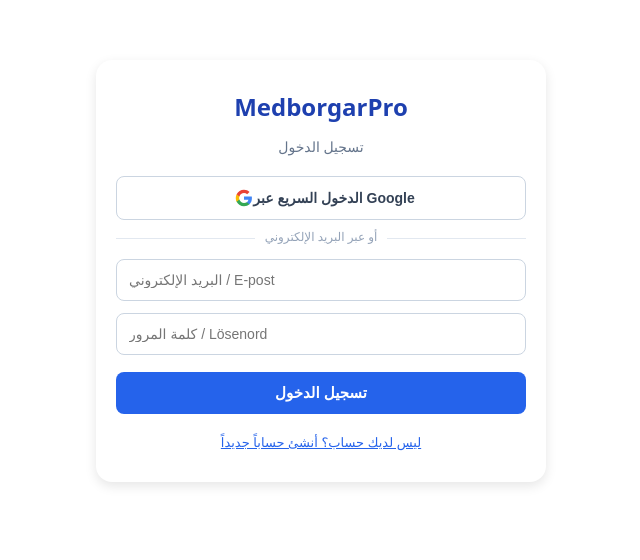
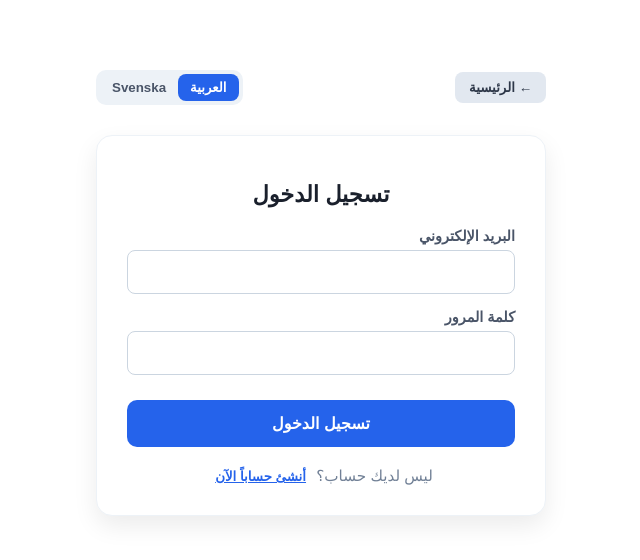
Before and after one commit to aljanabiali888-sys/medborgarpro, a Next.js app: page /login in a window 1280 px wide. Shown: the top 560 px of the page, without its empty margins (319-959 px from the left). Built offline with nearby package versions, Linux system fonts and the light colour scheme; no server answers.

Commit message:
Update login.js

```diff
--- a/pages/login.js
+++ b/pages/login.js
@@ -1,218 +1,177 @@
-import React, { useState } from 'react';
-import { createClient } from '@supabase/supabase-js';
-
-const supabaseUrl = process.env.NEXT_PUBLIC_SUPABASE_URL || '';
-const supabaseAnonKey = process.env.NEXT_PUBLIC_SUPABASE_ANON_KEY || '';
-const supabase = createClient(supabaseUrl, supabaseAnonKey);
+import Head from 'next/head'
+import { useState, useEffect } from 'react'
+import { useRouter } from 'next/router'
 
 export default function Login() {
-  const [email, setEmail] = useState('');
-  const [password, setPassword] = useState('');
-  const [isSignUp, setIsSignUp] = useState(false);
-  const [message, setMessage] = useState('');
-  const [error, setError] = useState('');
-  const [loading, setLoading] = useState(false);
+  const router = useRouter()
+  const [lang, setLang] = useState('ar')
+  const [isSignup, setIsSignup] = useState(false)
 
-  // تسجيل الدخول المباشر عبر جوجل
-  const handleGoogleLogin = async () => {
-    const { error } = await supabase.auth.signInWithOAuth({
-      provider: 'google',
-      options: {
-        redirectTo: window.location.origin,
+  const [email, setEmail] = useState('')
+  const [password, setPassword] = useState('')
+  const [errorMsg, setErrorMsg] = useState('')
+
+  // نصوص اللغتين
+  const t = {
+    ar: {
+      title: isSignup ? 'إنشاء حساب جديد' : 'تسجيل الدخول',
+      backHome: '← الرئيسية',
+      emailLabel: 'البريد الإلكتروني',
+      passLabel: 'كلمة المرور',
+      loginBtn: 'تسجيل الدخول',
+      signupBtn: 'إنشاء الحساب',
+      noAccount: 'ليس لديك حساب؟',
+      hasAccount: 'لديك حساب بالفعل؟',
+      createOne: 'أنشئ حساباً الآن',
+      loginHere: 'سجل الدخول هنا',
+      emptyError: 'يرجى إدخال البريد الإلكتروني وكلمة المرور'
     },
-    });
-    if (error) setError(error.message);
-  };
+    sv: {
+      title: isSignup ? 'Skapa ett nytt konto' : 'Logga in på ditt konto',
+      backHome: '← Hem',
+      emailLabel: 'E-postadress',
+      passLabel: 'Lösenord',
+      loginBtn: 'Logga in',
+      signupBtn: 'Skapa konto',
+      noAccount: 'Har du inget konto?',
+      hasAccount: 'Har du redan ett konto?',
+      createOne: 'Skapa konto nu',
+      loginHere: 'Logga in här',
+      emptyError: 'Vänligen ange e-post och lösenord'
+    }
+  }[lang]
 
-  const handleAuth = async (e) => {
-    e.preventDefault();
-    setLoading(true);
-    setMessage('');
-    setError('');
+  const handleSubmit = (e) => {
+    e.preventDefault() // منع إعادة تحميل الصفحة
+    setErrorMsg('')
 
-    if (isSignUp) {
-      const { data, error } = await supabase.auth.signUp({
-        email,
-        password,
-      });
-      if (error) {
-        setError(error.message);
-      } else {
-        setMessage('تم إنشاء الحساب بنجاح! جاري التوجيه...');
-        setTimeout(() => {
-          window.location.href = '/';
-        }, 1200);
+    if (!email || !password) {
+      setErrorMsg(t.emptyError)
+      return
     }
-    } else {
-      const { data, error } = await supabase.auth.signInWithPassword({
-        email,
-        password,
-      });
-      if (error) {
-        setError(error.message);
-      } else {
-        setMessage('تم تسجيل الدخول بنجاح! جاري التوجيه...');
-        setTimeout(() => {
-          window.location.href = '/';
-        }, 1200);
+
+    // حفظ بيانات المستخدم في الجلسة المحلية
+    const user = { email: email.toLowerCase() }
+    localStorage.setItem('user_session', JSON.stringify(user))
+
+    // التوجيه المباشر إلى لوحة التحكم
+    router.push('/dashboard')
   }
-    }
-    setLoading(false);
-  };
 
   return (
-    <div style={styles.container}>
-      <div style={styles.card}>
-        <h2 style={styles.title}>MedborgarPro</h2>
-        <p style={styles.subtitle}>
-          {isSignUp ? 'إنشاء حساب جديد' : 'تسجيل الدخول'}
-        </p>
+    <>
+      <Head>
+        <title>{t.title} | MedborgarPro</title>
+      </Head>
 
-        {/* زر تسجيل الدخول السريع عبر Google */}
-        <button onClick={handleGoogleLogin} style={styles.googleBtn}>
-          <svg style={{ width: '18px', height: '18px', marginLeft: '8px' }} viewBox="0 0 24 24">
-            <path fill="#4285F4" d="M22.56 12.25c0-.78-.07-1.53-.2-2.25H12v4.26h5.92c-.26 1.37-1.04 2.53-2.21 3.31v2.77h3.57c2.08-1.92 3.28-4.74 3.28-8.09z"/>
-            <path fill="#34A853" d="M12 23c2.97 0 5.46-.98 7.28-2.66l-3.57-2.77c-.98.66-2.23 1.06-3.71 1.06-2.86 0-5.29-1.93-6.16-4.53H2.18v2.84C3.99 20.53 7.7 23 12 23z"/>
-            <path fill="#FBBC05" d="M5.84 14.09c-.22-.66-.35-1.36-.35-2.09s.13-1.43.35-2.09V7.06H2.18C1.43 8.55 1 10.22 1 12s.43 3.45 1.18 4.94l2.85-2.22.81-.63z"/>
-            <path fill="#EA4335" d="M12 5.38c1.62 0 3.06.56 4.21 1.64l3.15-3.15C17.45 2.09 14.97 1 12 1 7.7 1 3.99 3.47 2.18 7.06l3.66 2.84c.87-2.6 3.3-4.52 6.16-4.52z"/>
-          </svg>
-          الدخول السريع عبر Google
+      <div style={{ maxWidth: '450px', margin: '50px auto', padding: '20px', fontFamily: 'sans-serif', direction: lang === 'ar' ? 'rtl' : 'ltr' }}>
+
+        {/* أزرار التحكم باللغة والعودة */}
+        <div style={{ display: 'flex', justifyContent: 'space-between', alignItems: 'center', marginBottom: '30px' }}>
+          <button
+            type="button"
+            onClick={() => router.push('/')}
+            style={{ padding: '8px 14px', background: '#e2e8f0', color: '#2d3748', border: 'none', borderRadius: '8px', cursor: 'pointer', fontWeight: 'bold' }}
+          >
+            {t.backHome}
           </button>
 
-        <div style={styles.divider}>
-          <span style={styles.dividerText}>أو عبر البريد الإلكتروني</span>
+          <div style={{ background: '#edf2f7', padding: '4px', borderRadius: '10px' }}>
+            <button
+              type="button"
+              onClick={() => setLang('ar')}
+              style={{
+                padding: '6px 12px', border: 'none', borderRadius: '8px', cursor: 'pointer', fontWeight: 'bold',
+                background: lang === 'ar' ? '#2563eb' : 'transparent', color: lang === 'ar' ? '#fff' : '#4a5568'
+              }}
+            >
+              العربية
+            </button>
+            <button
+              type="button"
+              onClick={() => setLang('sv')}
+              style={{
+                padding: '6px 12px', border: 'none', borderRadius: '8px', cursor: 'pointer', fontWeight: 'bold',
+                background: lang === 'sv' ? '#2563eb' : 'transparent', color: lang === 'sv' ? '#fff' : '#4a5568'
+              }}
+            >
+              Svenska
+            </button>
+          </div>
         </div>
 
-        <form onSubmit={handleAuth} style={styles.form}>
+        {/* كارت التسجيل */}
+        <div style={{ background: '#fff', padding: '30px', borderRadius: '16px', boxShadow: '0 10px 25px rgba(0,0,0,0.08)', border: '1px solid #edf2f7' }}>
+          <h1 style={{ fontSize: '1.4rem', color: '#1a202c', marginBottom: '20px', textAlign: 'center' }}>
+            {t.title}
+          </h1>
+
+          {errorMsg && (
+            <div style={{ background: '#fff5f5', color: '#e53e3e', border: '1px solid #feb2b2', padding: '10px', borderRadius: '8px', marginBottom: '15px', textAlign: 'center', fontSize: '0.9rem' }}>
+              {errorMsg}
+            </div>
+          )}
+
+          <form onSubmit={handleSubmit} style={{ display: 'flex', flexDirection: 'column', gap: '15px' }}>
+            <div>
+              <label style={{ display: 'block', marginBottom: '6px', color: '#4a5568', fontWeight: 'bold', fontSize: '0.9rem' }}>{t.emailLabel}</label>
               <input
                 type="email"
-            placeholder="البريد الإلكتروني / E-post"
                 value={email}
                 onChange={(e) => setEmail(e.target.value)}
                 required
-            style={styles.input}
+                style={{ width: '100%', padding: '12px', borderRadius: '8px', border: '1px solid #cbd5e0', fontSize: '1rem', boxSizing: 'border-box' }}
               />
+            </div>
+
+            <div>
+              <label style={{ display: 'block', marginBottom: '6px', color: '#4a5568', fontWeight: 'bold', fontSize: '0.9rem' }}>{t.passLabel}</label>
               <input
                 type="password"
-            placeholder="كلمة المرور / Lösenord"
                 value={password}
                 onChange={(e) => setPassword(e.target.value)}
                 required
-            style={styles.input}
+                style={{ width: '100%', padding: '12px', borderRadius: '8px', border: '1px solid #cbd5e0', fontSize: '1rem', boxSizing: 'border-box' }}
               />
+            </div>
 
-          <button type="submit" disabled={loading} style={styles.btn}>
-            {loading ? 'جاري المعالجة...' : isSignUp ? 'إنشاء حساب جديد' : 'تسجيل الدخول'}
+            <button
+              type="submit"
+              style={{ width: '100%', padding: '14px', background: '#2563eb', color: '#fff', border: 'none', borderRadius: '10px', fontSize: '1rem', fontWeight: 'bold', cursor: 'pointer', marginTop: '10px' }}
+            >
+              {isSignup ? t.signupBtn : t.loginBtn}
             </button>
           </form>
 
-        {message && <p style={styles.successMsg}>{message}</p>}
-        {error && <p style={styles.errorMsg}>{error}</p>}
-
+          {/* التبديل بين إنشاء حساب وتخلي الدخول */}
+          <div style={{ textAlign: 'center', marginTop: '20px', fontSize: '0.95rem', color: '#718096' }}>
+            {!isSignup ? (
+              <div>
+                {t.noAccount}{' '}
                 <button
-          onClick={() => {
-            setIsSignUp(!isSignUp);
-            setError('');
-            setMessage('');
-          }}
-          style={styles.switchBtn}
+                  type="button"
+                  onClick={() => { setIsSignup(true); setErrorMsg(''); }}
+                  style={{ background: 'none', border: 'none', color: '#2563eb', fontWeight: 'bold', cursor: 'pointer', textDecoration: 'underline' }}
                 >
-          {isSignUp ? 'لديك حساب بالفعل؟ سجل الدخول' : 'ليس لديك حساب؟ أنشئ حساباً جديداً'}
+                  {t.createOne}
                 </button>
               </div>
+            ) : (
+              <div>
+                {t.hasAccount}{' '}
+                <button
+                  type="button"
+                  onClick={() => { setIsSignup(false); setErrorMsg(''); }}
+                  style={{ background: 'none', border: 'none', color: '#2563eb', fontWeight: 'bold', cursor: 'pointer', textDecoration: 'underline' }}
+                >
+                  {t.loginHere}
+                </button>
               </div>
-  );
+            )}
+          </div>
+        </div>
+
+      </div>
+    </>
+  )
 }
-
-const styles = {
-  container: {
-    maxWidth: '450px',
-    margin: '40px auto',
-    padding: '20px',
-    fontFamily: 'system-ui, sans-serif',
-  },
-  card: {
-    backgroundColor: '#ffffff',
-    borderRadius: '16px',
-    padding: '30px 20px',
-    boxShadow: '0 4px 12px rgba(0,0,0,0.1)',
-    textAlign: 'center',
-  },
-  title: {
-    color: '#1e40af',
-    margin: '0 0 5px 0',
-  },
-  subtitle: {
-    color: '#64748b',
-    fontSize: '14px',
-    marginBottom: '20px',
-  },
-  googleBtn: {
-    display: 'flex',
-    alignItems: 'center',
-    justifyContent: 'center',
-    width: '100%',
-    padding: '12px',
-    borderRadius: '8px',
-    border: '1px solid #cbd5e1',
-    backgroundColor: '#ffffff',
-    color: '#334155',
-    fontWeight: 'bold',
-    fontSize: '14px',
-    cursor: 'pointer',
-    marginBottom: '15px',
-  },
-  divider: {
-    borderBottom: '1px solid #e2e8f0',
-    lineHeight: '0.1em',
-    margin: '15px 0 20px',
-  },
-  dividerText: {
-    backgroundColor: '#fff',
-    padding: '0 10px',
-    fontSize: '12px',
-    color: '#94a3b8',
-  },
-  form: {
-    display: 'flex',
-    flexDirection: 'column',
-    gap: '12px',
-  },
-  input: {
-    padding: '12px',
-    borderRadius: '8px',
-    border: '1px solid #cbd5e1',
-    fontSize: '14px',
-    outline: 'none',
-  },
-  btn: {
-    padding: '12px',
-    borderRadius: '8px',
-    border: 'none',
-    backgroundColor: '#2563eb',
-    color: '#fff',
-    fontWeight: 'bold',
-    fontSize: '15px',
-    cursor: 'pointer',
-    marginTop: '5px',
-  },
-  switchBtn: {
-    marginTop: '20px',
-    background: 'none',
-    border: 'none',
-    color: '#2563eb',
-    fontSize: '13px',
-    cursor: 'pointer',
-    textDecoration: 'underline',
-  },
-  successMsg: {
-    color: '#16a34a',
-    fontSize: '13px',
-    marginTop: '15px',
-  },
-  errorMsg: {
-    color: '#dc2626',
-    fontSize: '13px',
-    marginTop: '15px',
-  },
-};
```
Lines whose indentation alone changed are shown as unchanged.
